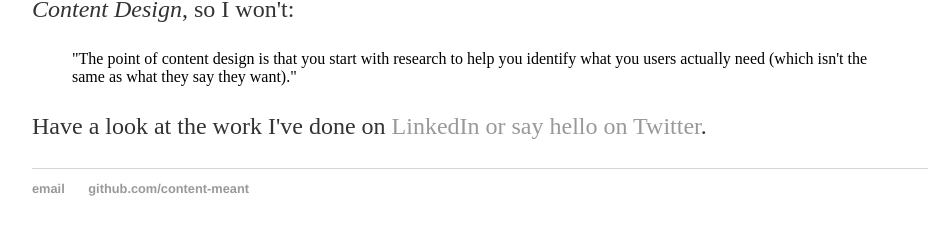
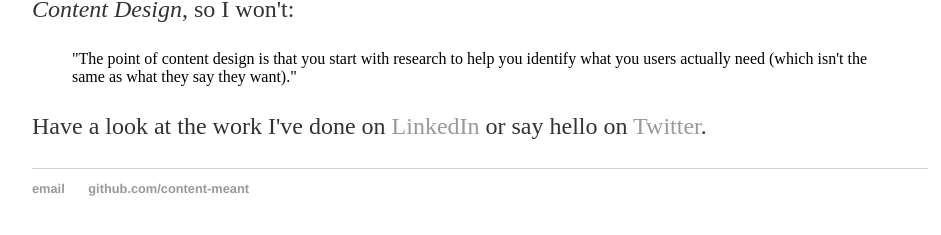
Before and after one commit to content-meant/content-meant.github.io, a Jekyll site: the page built from index.html, in a window 1280 px wide. Shown: the part 347-582 px from the top of the page, without its empty margins (160-1101 px from the left). Built offline with Jekyll 4.4.1, drawn with Linux system fonts in a browser that asks for light colours; part of the change alters nothing that is shown.

```diff
--- a/index.html
+++ b/index.html
@@ -11,5 +11,5 @@ title: Content Meant
 
 
 
-	<p>Have a look at the work I've done on <a href="https://www.linkedin.com/in/sophycolbert/">LinkedIn or say hello on <a href="https://twitter.com/sophycolbert">Twitter</a>.</p>
+	<p>Have a look at the work I've done on <a href="https://www.linkedin.com/in/sophycolbert/">LinkedIn</a> or say hello on <a href="https://twitter.com/sophycolbert">Twitter</a>.</p>
 </div><!-- /.blurb -->
```
